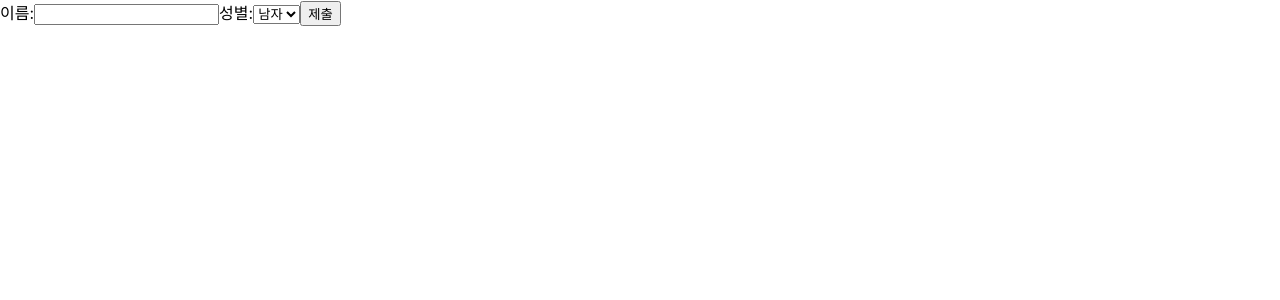
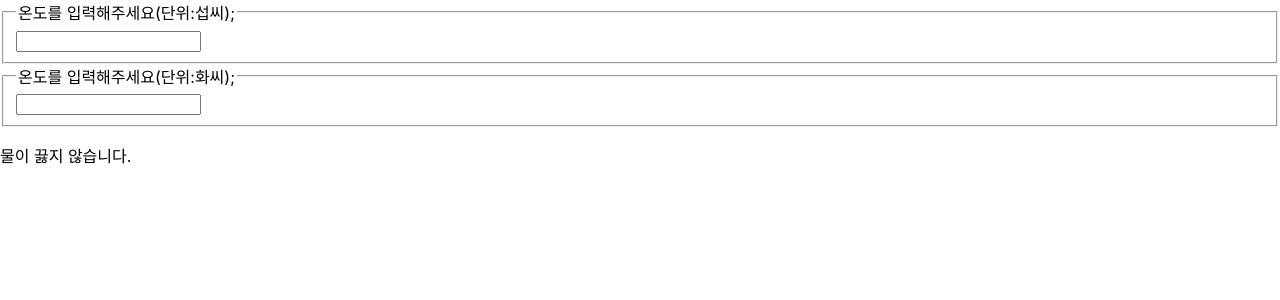
Before and after one commit to ServerChild/React-Study, a React (Create React App) app: page / in a window 1280 px wide. Shown: the top 300 px of the page. Built offline with nearby package versions, Linux system fonts and the light colour scheme.

Commit message:
20230807_Lifting State Up

```diff
--- /dev/null
+++ b/src/chapter_12/Calculator.jsx
@@ -0,0 +1,71 @@
+import React, { useState } from "react";
+import TemperatureInput from "./TemperatureInput";
+
+//물의 끓음 여부를 알려줌
+function BoilingVerdict(props) {
+    if (props.celsius >= 100) {
+        return <p>물이 끓습니다!</p>;
+    }
+    return <p>물이 끓지 않습니다.</p>;
+}
+
+//온도 변환하는 함수(화씨 <-> 섭씨)
+function toCelsius(fahrenheit) {
+    return ((fahrenheit - 32) * 5) / 9;
+}
+
+function toFahrenheit(celsius) {
+    return (celsius * 9) / 5 + 32;
+}
+
+//온도 값과 변환하는 함수 값을 받아서 값을 변환한 뒤 리턴
+function tryConvert(temperature, convert) {
+    const input = parseFloat(temperature);
+    //숫자가 아닌 값을 입력했을 때
+    if (Number.isNaN(input)) {
+        return "";
+    }
+    const output = convert(input);
+    const rounded = Math.round(output * 1000) / 1000;
+    return rounded.toString();
+}
+
+//부모 컴포넌트
+function Calculator(props) {
+    //온도값과 단위를 각각 저장
+    const [temperature, setTemperature] = useState("");
+    const [scale, setScale] = useState("c");
+
+    const handleCelsiusChange = (temperature) => {
+        setTemperature(temperature);
+        setScale("c");
+    };
+
+    const handleFahremheitChange = (temperature) => {
+        setTemperature(temperature);
+        setScale("f");
+    };
+
+    const celsius =
+        scale === "f" ? tryConvert(temperature, toCelsius) : temperature;
+    const fahrenheit =
+        scale === "c" ? tryConvert(temperature, toFahrenheit) : temperature;
+
+    return (
+        <div>
+            <TemperatureInput
+                scale="c"
+                temperature={celsius}
+                onTemperatureChange={handleCelsiusChange}
+            />
+            <TemperatureInput
+                scale="f"
+                temperature={fahrenheit}
+                onTemperatureChange={handleFahremheitChange}
+            />
+            <BoilingVerdict celsius={parseFloat(celsius)} />
+        </div>
+    );
+}
+
+export default Calculator;
--- /dev/null
+++ b/src/chapter_12/TemperatureInput.jsx
@@ -0,0 +1,24 @@
+//값이 바뀌지 않는 상수들은 컴포넌트 밖에 선언하여 관리함
+const scaleNames = {
+    c: "섭씨",
+    f: "화씨",
+};
+
+//입력 컴포넌트 : 화씨와 섭씨 온도를 각각 따로 입력받을 수 있도록 하여 재사용이 가능한 상태로 컴포넌트를 만들어 사용
+//온도 값이 변경되었을 경우 호출되어 상위 컴포넌트로 값을 전달
+function TemperatureInput(props) {
+    const handleChange = (event) => {
+        props.onTemperatureChange(event.target.value);
+    };
+
+    return (
+        <fieldset>
+            <legend>
+                온도를 입력해주세요(단위:{scaleNames[props.scale]});
+            </legend>
+            <input value={props.temperature} onChange={handleChange} />
+        </fieldset>
+    );
+}
+
+export default TemperatureInput;
--- a/src/index.js
+++ b/src/index.js
@@ -14,10 +14,11 @@
 import LandingPage from './chapter_09/LandingPage';
 import AttendanceBook from './chapter_10/AttendanceBook';
 import SignUp from './chapter_11/SignUp';
+import Calculator from './chapter_12/Calculator';
 
 ReactDOM.render(
   <React.StrictMode>
-    <SignUp />
+    <Calculator />
   </React.StrictMode>,
   document.getElementById('root')
 );
```
Also changed, not shown: 1 other file (tests, documents, lock files or other folders).
